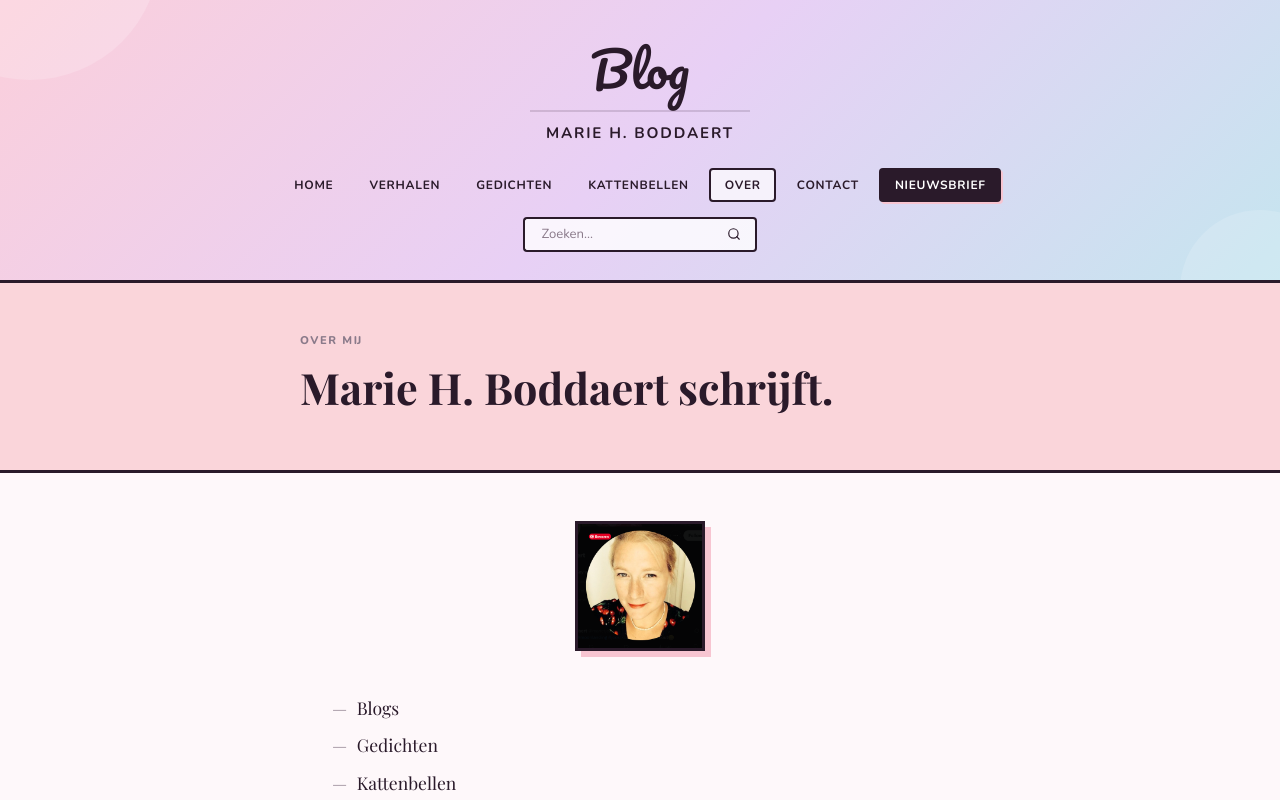
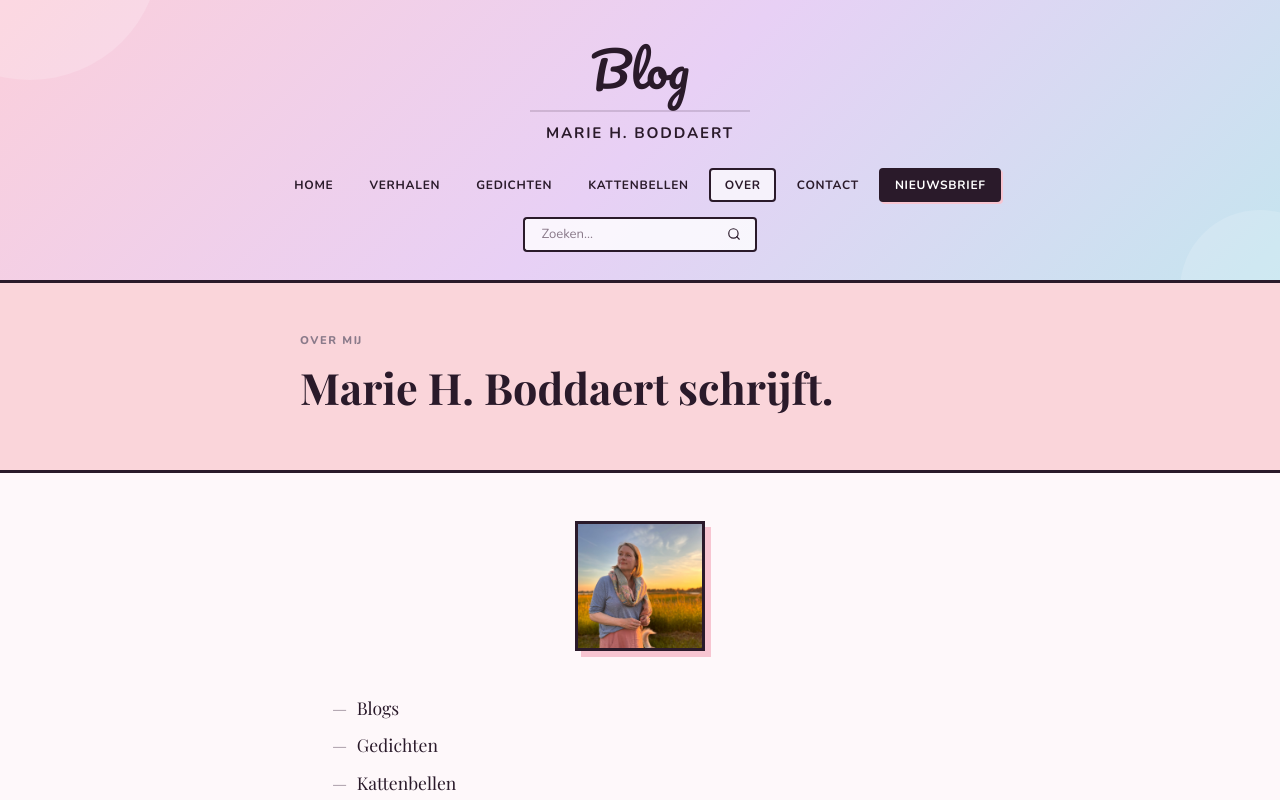
Before and after one commit to manonkeeman/MarieBoddaert, a Next.js app: page /over in a window 1280 px wide. Shown: the top 800 px of the page. Built offline with nearby package versions, Linux system fonts and the light colour scheme; no server answers; a web font is replaced by a local one.

Commit message:
Foto Marie en Paco toegevoegd op Over mij pagina
Co-Authored-By: Claude Sonnet 4.6 <noreply@anthropic.com>

```diff
--- a/app/over/page.tsx
+++ b/app/over/page.tsx
@@ -62,7 +62,7 @@ export default async function Over() {
         {photoUrl ? (
           <img src={photoUrl} alt="Marie H. Boddaert" className="over-photo" />
         ) : (
-          <Image src="/marie.png" alt="Marie H. Boddaert" width={130} height={130} className="over-photo" priority />
+          <Image src="/marie-paco.jpeg" alt="Marie H. Boddaert en Paco" width={130} height={130} className="over-photo" priority />
         )}
 
         <div className="over-content">
```
Also changed, not shown: public/marie-paco.jpeg (added).
